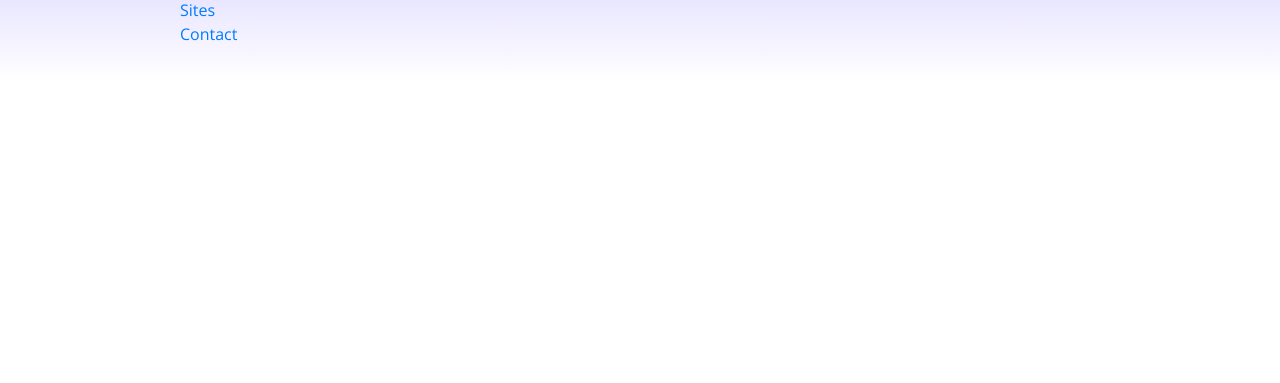
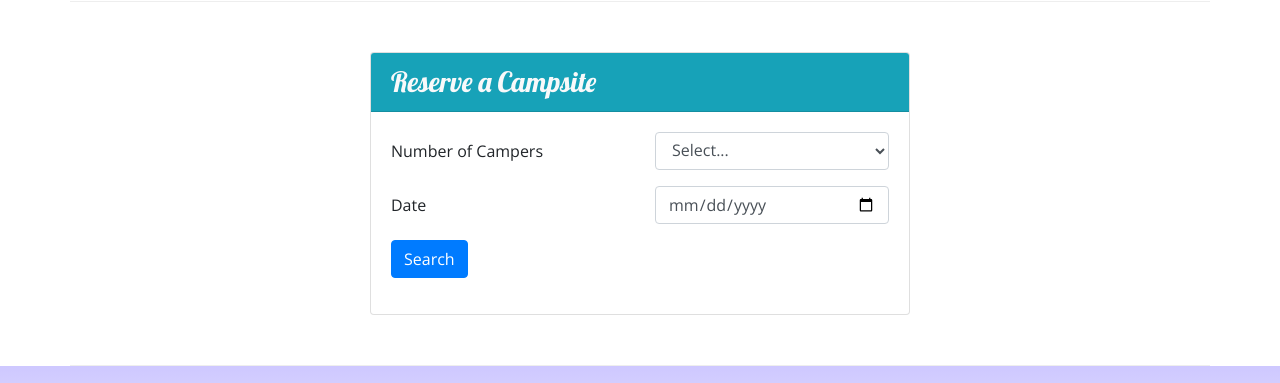
Before and after one commit to sokhakun/nucampsite, a website: page index.html in a window 1280 px wide. Shown: the part 1151-1534 px from the top of the page. Before the commit the page ends 1233 px from the top, so only its background shows below. Drawn offline with nearby package versions, Linux system fonts and the light colour scheme.

Commit message:
Assignment is completed

```diff
--- a/index.html
+++ b/index.html
@@ -30,6 +30,9 @@
                     <h1>NuCamp</h1>
                     <h2>a better way to camp</h2>
                 </div>
+                <div class="col col-md-4 col-xl-2 mt-4">
+                    <a role="button" class="btn btn-info btn-lg" href="#reserveForm">Reserve Campsites</a>
+                </div>
             </div>
         </div>
     </header>
@@ -55,6 +58,7 @@
     </nav>
 
     <div class="container">
+
         <div class="row  row-content align-items-center">
             <div class="col-sm-4 order-sm-last col-md-3">
                 <h2 class="text-sm-right">Discover & Review</h2>
@@ -75,8 +79,13 @@
                 <h2 >Featured Campsites</h2>
             </div>
             <div class="col">
-                <h3>React Lake Campground</h3>
-                <p class="d-none d-sm-block">Nestled in the foothills of the Chrome Mountains, this campground on the shores of the pristine React Lake is a favorite for fly fishers.</p>
+                <div class="media">
+                    <div class="media-body">
+                        <h3>React Lake Campground</h3>
+                        <p class="d-none d-sm-block">Nestled in the foothills of the Chrome Mountains, this campground on the shores of the pristine React Lake is a favorite for fly fishers.</p>
+                    </div>
+                    <img class="d-flex ml-3 img-thumbnail" src="img/react-lake-thumb.jpg" alt="React Lake Campground" />
+                </div>
             </div>
         </div>
 
@@ -90,6 +99,43 @@
                     <div class="madia-body align-self-center">
                         <h3>Bootstrap Outfitters</h3>
                         <p class="d-none d-sm-block">Bootstrap Outfitters supplies you with gear you need at prices you can't beat.</p>
+                    </div>
+                </div>
+            </div>
+        </div>
+
+        <div class="row row-content">
+            <div class="col-sm-6 mx-auto">
+                <div class="card">
+                    <h3 class="card-header bg-info text-light">Reserve a Campsite</h3>
+                    <div class="card-body">
+                        <form id="reserveForm">
+                            <div class="row form-group">
+                                <label class="col-form-label col-sm-6 " for="numCampers">Number of Campers</label>
+                                <div class="col">
+                                    <select class="col form-control" name="numCampers" id="numCampers">
+                                        <option>Select...</option>
+                                        <option value="1">1</option>
+                                        <option value="2">2</option>
+                                        <option value="3">3</option>
+                                        <option value="4">4</option>
+                                        <option value="5">5</option>
+                                        <option value="6">6</option>
+                                    </select>
+                                </div>
+                            </div>
+                            <div class="row form-group">
+                                <label class="col-sm-6 col-form-label" for="date">Date</label>
+                                <div class="col">
+                                    <input class="form-control" type="date" placeholder="mm/dd/yyyy" name="date" />
+                                </div>
+                            </div>
+                            <div class="row form-group">
+                                <div class="col">
+                                    <button  type="submit" class="btn btn-primary">Search</button>
+                                </div>
+                            </div>
+                        </form>
                     </div>
                 </div>
             </div>
```
Also changed, not shown: _bootstrap_template.html (added, +58 -0 lines), contactus.html (+0 -2 lines).
